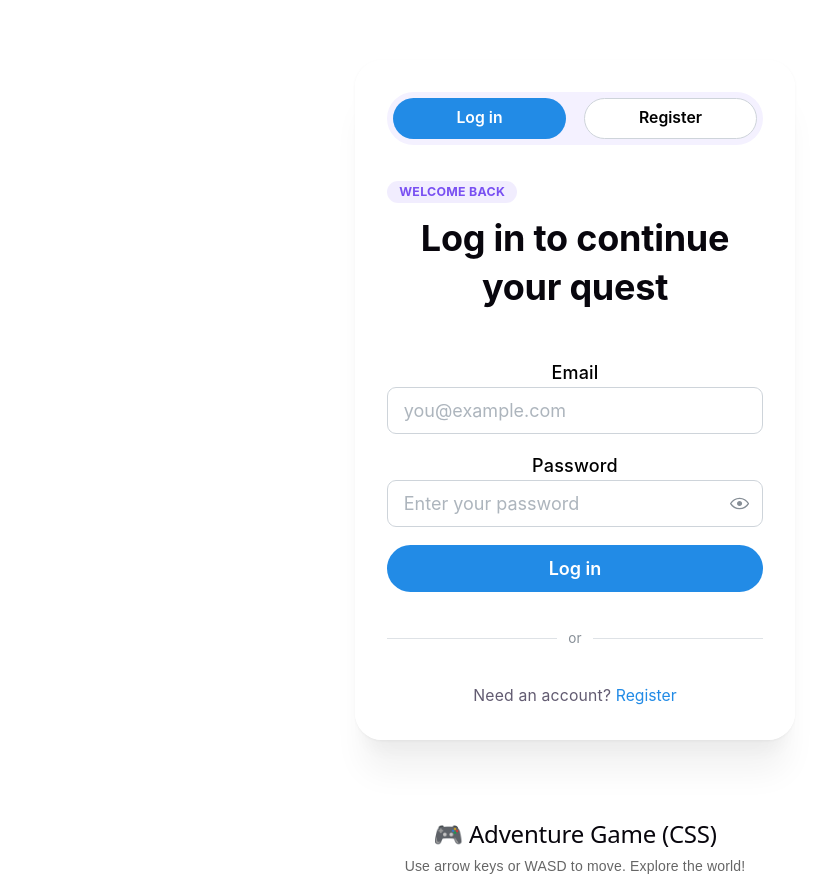
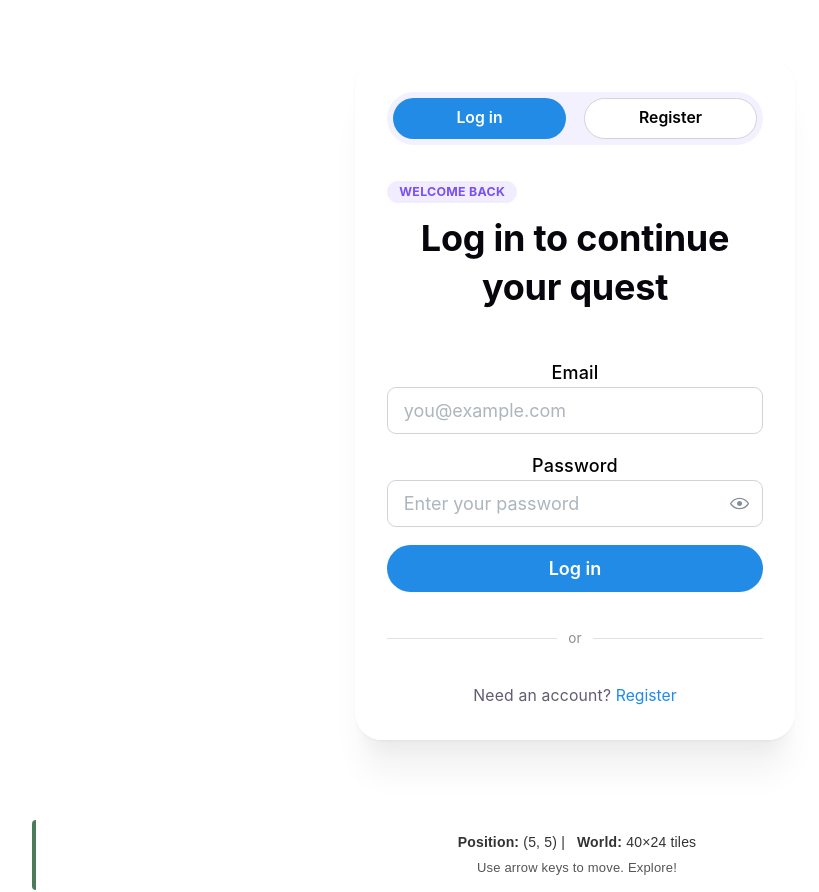
Before and after one commit to MarkDavidovich/ai-quest, a React (Vite) app in the folder frontend/: page / in a window 1280 px wide. Shown: the top 892 px of the page, without its empty margins (65-884 px from the left). Built offline with nearby package versions, Linux system fonts and the light colour scheme.

Commit message:
remove redundant elements

```diff
--- a/frontend/src/components/GameUI/GameUI.jsx
+++ b/frontend/src/components/GameUI/GameUI.jsx
@@ -4,9 +4,6 @@ import styles from "./GameUI.module.css";
 const GameUI = ({ playerPos, message, gridWidth, gridHeight }) => {
   return (
     <>
-      <h2 style={{ marginTop: 0, marginBottom: "8px" }}>🎮 Adventure Game (CSS)</h2>
-      <p style={{ margin: "0 0 16px", color: "#666", fontSize: "14px" }}>Use arrow keys or WASD to move. Explore the world!</p>
-
       <div className={styles.statusDisplay}>
         <p className={styles.statusText}>
           <strong>Position:</strong> ({playerPos.x}, {playerPos.y}) |<strong style={{ marginLeft: "12px" }}>World:</strong> {gridWidth}×{gridHeight} tiles
```
